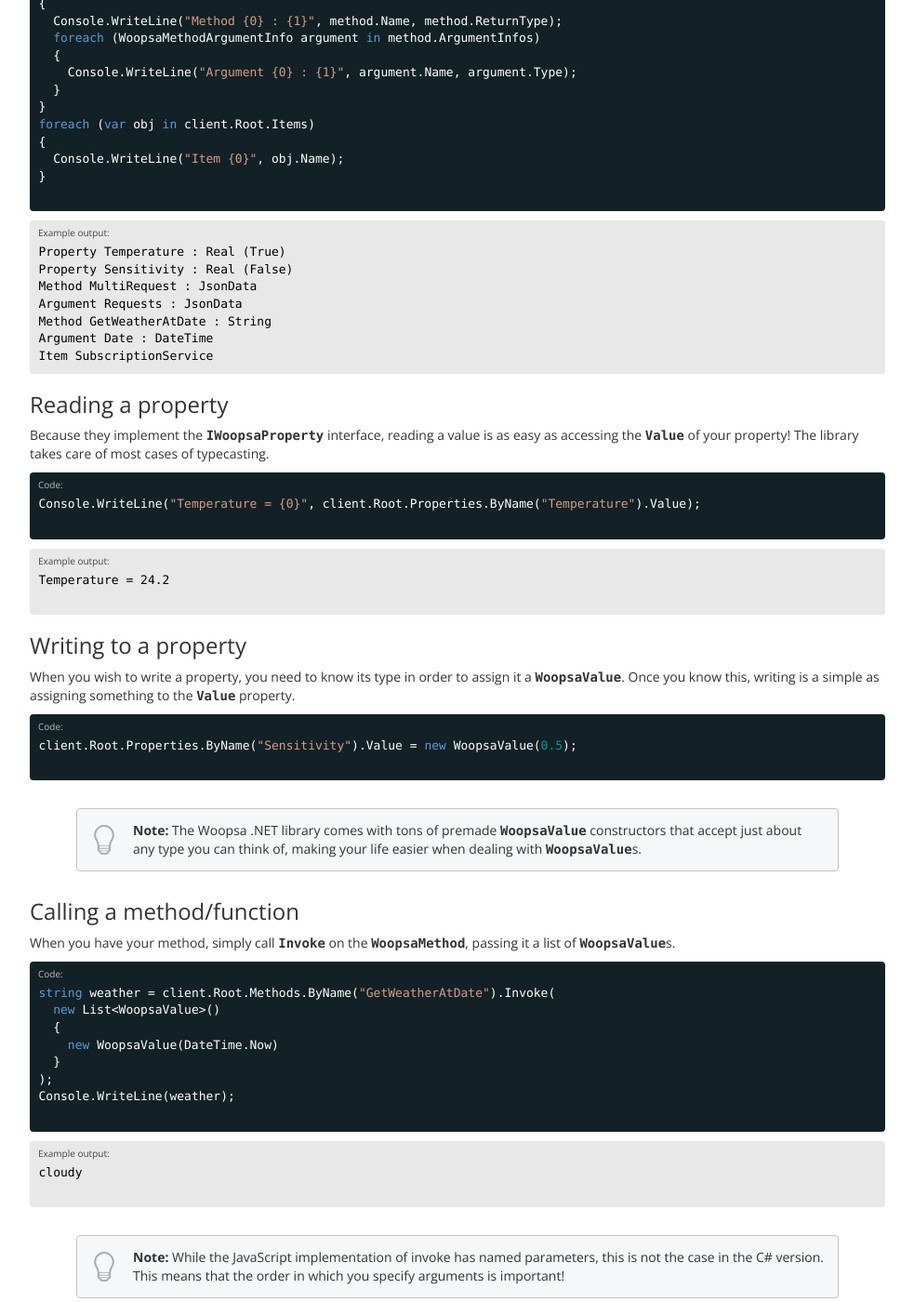
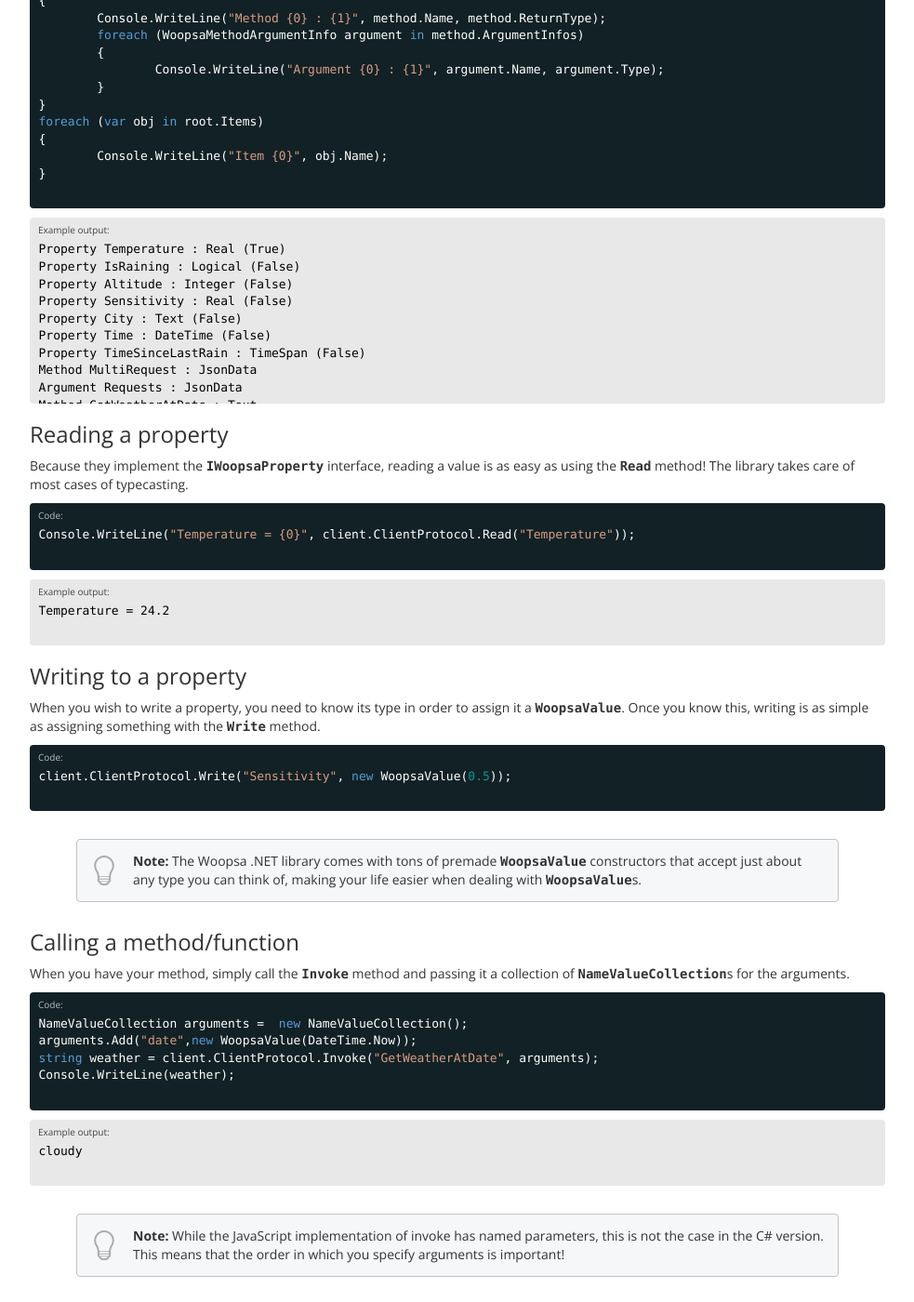
Before and after one commit to woopsa-protocol/woopsa-protocol.github.io, a Jekyll site: the page built from get-started.html, in a window 1280 px wide and 1400 px high, scrolled down 21394 px. Shown: the whole window at 93% size, without its empty margins (148-1131 px from the left). Built offline with Jekyll 4.4.1, drawn with Linux system fonts in a browser that asks for light colours; some of the changed text lies outside the part shown.

Commit message:
Adaptation of "Get started" for the new library C# / .NET

```diff
--- a/get-started.html
+++ b/get-started.html
@@ -195,22 +195,22 @@
 	<h3 id="csharp-server-publishing-only-part-of-your-model">Publishing only part of your model</h3>
 	<p>If, for any reason, you don't want to publish your entire object and want to choose exactly what to publish, you can! There are two metadata attributes you can use in C# to accomplish this.</p>
 	<ul>
-		<li><samp>[WoopsaVisible(true)]</samp> Applies to properties, fields and methods. This tells the reflector to publish this item. <strong>Note:</strong> these attributes are ignored if the <samp>[WoopsaVisibility(WoopsaObjectAdapterVisibility.WoopsaVisible)]</samp> isn't present in the class.</li>
-		<li><samp>[WoopsaVisibility(WoopsaObjectAdapterVisibility.WoopsaVisible)]</samp> Applies to classes. Just put this attribute on your class and <samp>[WoopsaVisible(true)]</samp> will be taken into account.</li>
+		<li><samp>[WoopsaVisible(false)]</samp> Applies to properties, fields and methods. This tells the reflector to not publish this item.</li>
+		<li><samp>[WoopsaVisibility(WoopsaVisibility.None)]</samp> Applies to classes. Just put this attribute on your class. All content on your instances will not be published </li>
 	</ul>
 	<p>In summary, this is what your new class should look like:</p>
 	<div class="code">
 	{% highlight csharp %}
-[WoopsaVisibility(WoopsaObjectAdapterVisibility.WoopsaVisible)]
+[WoopsaVisibility(WoopsaVisibility.None)]
 public class WeatherStation
 {
-  [WoopsaVisible(true)]
+  [WoopsaVisible(false)]
   public double Temperature { get; private set; }
 
   [WoopsaVisible(true)]
   public double Sensitivity { get; set; }
 
-  [WoopsaVisible(true)]
+  [WoopsaVisible(false)]
   public string GetWeatherAtDate(DateTime date)
   {
     switch (date.DayOfWeek)
@@ -224,10 +224,11 @@
 }
 	{% endhighlight %}
 	</div>
+	<p class="note"><strong>Note:</strong> By default, the entire model is published </p>
 
 	<h3 id="csharp-server-working-with-a-complete-hierarchy">Working with a complete hierarchy</h3>
-	<p>The reflector works very well, even with nested objects. However, for performance reasons, the object tree is only explored on creation. This means that if you change the embedded objects in your classes, the new data won't be available until you call the <samp>ClearCache</samp> method.</p>
-	<p>Here's an example of using embedded objects and where things might go wrong:</p>
+	<p>The reflector works very well, even with nested objects. The object tree is explored on creation and if you change the embedded objects in your classes, the new data would be right available.</p>
+	<p>Here's an example of using embedded objects:</p>
 	<div class="code">
 	{% highlight csharp %}
 public class SmokeDetector
@@ -254,37 +255,37 @@
 
 ...
 
-system.SmokeDetector = new SmokeDetector(); // This won't update the server cache!
-server.ClearCache(); // Now it works with the newly set object
+system.SmokeDetector = new SmokeDetector(); // This would update the server cache!!
+
 	{% endhighlight %}
 	</div>
 	<p>That's it! If you want to know more about how to use the server, please take a look at some of the examples available in the source code. You can also read the <a href="/specifications/">full specifications</a> of the Woopsa protocol to get a better understanding of how everything works!</p>
-	<p class="note"><strong>Note:</strong> Try not to clear the cache too often as it will drastically reduce performance.</p>
 
 	<h3 id="csharp-server-using-ssl-tls">Using SSL/TLS</h3>
 	<p>Because Woopsa is based on HTTP, adding SSL/TLS is a breeze! You just need to specify port 443, add a certificate and you're good-to-go. The internal <samp>WebServer</samp> (Woopsa's own lightweight HTTP server) has a concept called <em>Pre-route Processing</em> which allows it to manipulate the data stream before the actual HTTP route handling is done. This makes adding SSL/TLS as easy as adding a <samp>TlsProcessor</samp> to the <samp>WebServer</samp>'s <samp>PreRouteProcessors</samp>:
 	{% highlight csharp %}
 WeatherStation station = new WeatherStation();
 WoopsaServer server = new WoopsaServer(station, 443);
-server.WebServer.PreRouteProcessors.Add(new TlsProcessor("{path-to-your-certificate.p12}","{private-key-password}"))
+server.WebServer.PreRouteProcessors.Add(new TlsProcessor("{path-to-your-certificate.p12}","{private-key-password}"));
 	{% endhighlight %}
 	<p class="note"><strong>Note:</strong> Internally, this processor uses .NET's <samp>SslStream</samp> and <samp>X509Certificate2</samp> coupled with <samp>AuthenticateAsServer()</samp>. This means that the certificate you pass to the processor must be a PKCS12 package with a password-protected private key embedded in it. Creating certificates is not related to Woopsa and is not covered in this guide.</p>
 
 	<h3 id="csharp-server-using-authentication">Using authentication</h3>
 	<p>Because Woopsa is based on HTTP, authentication is done with the simple WWW-Authenticate mechanism. This means that clients wishing to connect to your authentication-enabled Woopsa server will need to provide the <samp>Authorization</samp> header with proper Base64-encoded credentials.</p>
-	<p>To enable authentication on the server, you simply need to give the server a <samp>delegate bool WWWAuthenticator.Check(string username, string password)</samp> through the <samp>CheckAuthenticate</samp> property. You can then check against this username and password as you wish, and return <samp>true</samp> on success or <samp>false</samp> on failure.</p>
-	<p>To disable authentication on the server, simply set <samp>CheckAuthenticate</samp> to <samp>null</samp> (which is the case by default).</p>
+	<p>To enable authentication on the server, you simply need to give the server a <samp>SimpleAuthenticator</samp> through the <samp>Authenticator</samp> property. You can then check against the username and password as you wish, and return <samp>true</samp> on success or <samp>false</samp> on failure.</p>
+	<p>To disable authentication on the server, simply set <samp>Authenticator</samp> to <samp>null</samp> (which is the case by default).</p>
 	<div class="code">
 	{% highlight csharp %}
+private void authenticate(object sender, AuthenticationCheckEventArgs e)
+{
+	e.IsAuthenticated = e.Username == "admin" && e.Password == "1";
+}
+
+...
+
 WeatherStation root = new WeatherStation();
 WoopsaServer woopsaServer = new WoopsaServer(root, 80);
-woopsaServer.CheckAuthenticate = delegate(string username, string password)
-{
-  if (username == "admin" && password == "password")
-    return true;
-  else
-    return false;
-};
+woopsaServer.Authenticator = new SimpleAuthenticator("Woopsa server", authenticate);
 	{% endhighlight %}
 	</div>
 	<p>Of course, SSL/TLS and authentication work together seamlessly and thus allow full server and client-side authentication. That's the magic of using standards!</p>
@@ -919,14 +920,15 @@
 	<p>The C# / .NET library abstracts away a lot of the workings of Woopsa. It works differently from the JavaScript implementation, making use of all the powerful features that the C# language and .NET platform have to offer.</p>
 
 	<h3 id="csharp-client-exploring-the-object-tree">Exploring the object tree</h3>
-	<p>The Woopsa client publishes a <samp>Root</samp> object which implements the <samp>IWoopsaObject</samp> interface. This object is filled on-demand with all the published properties, methods and items on the server as <samp>IEnumerable</samp> properties. This means that you can simply iterate through these properties to know exactly what's on the server, without any additional logic!</p>
+	<p>A <samp>Root</samp> object which implements the <samp>IWoopsaObject</samp> interface can be obtained from the Woopsa client method, <samp>CreateBoundRoot</samp>. This object is filled on-demand with all the published properties, methods and items on the server as <samp>IEnumerable</samp> properties. This means that you can simply iterate through these properties to know exactly what's on the server, without any additional logic!</p>
 	<div class="code">
 	{% highlight csharp %}
-foreach (var property in client.Root.Properties)
+WoopsaBoundClientObject root = client.CreateBoundRoot();
+foreach (var property in root.Properties)
 {
 	Console.WriteLine("Property {0} : {1} ({2})", property.Name, property.Type, property.IsReadOnly);
 }
-foreach (var method in client.Root.Methods)
+foreach (var method in root.Methods)
 {
 	Console.WriteLine("Method {0} : {1}", method.Name, method.ReturnType);
 	foreach (WoopsaMethodArgumentInfo argument in method.ArgumentInfos)
@@ -934,7 +936,7 @@
 		Console.WriteLine("Argument {0} : {1}", argument.Name, argument.Type);
 	}
 }
-foreach (var obj in client.Root.Items)
+foreach (var obj in root.Items)
 {
 	Console.WriteLine("Item {0}", obj.Name);
 }
@@ -943,20 +945,26 @@
 	<div class="output">
 	{% highlight text %}
 Property Temperature : Real (True)
+Property IsRaining : Logical (False)
+Property Altitude : Integer (False)
 Property Sensitivity : Real (False)
+Property City : Text (False)
+Property Time : DateTime (False)
+Property TimeSinceLastRain : TimeSpan (False)
 Method MultiRequest : JsonData
 Argument Requests : JsonData
-Method GetWeatherAtDate : String
-Argument Date : DateTime
+Method GetWeatherAtDate : Text
+Argument date : DateTime
 Item SubscriptionService
+Item Thermostat
 {% endhighlight %}
 	</div>
 
 	<h3 id="csharp-client-reading-a-property">Reading a property</h3>
-	<p>Because they implement the <samp>IWoopsaProperty</samp> interface, reading a value is as easy as accessing the <samp>Value</samp> of your property! The library takes care of most cases of typecasting.</p>
+	<p>Because they implement the <samp>IWoopsaProperty</samp> interface, reading a value is as easy as  using the <samp>Read</samp> method! The library takes care of most cases of typecasting.</p>
 	<div class="code">
 	{% highlight csharp %}
-Console.WriteLine("Temperature = {0}", client.Root.Properties.ByName("Temperature").Value);
+Console.WriteLine("Temperature = {0}", client.ClientProtocol.Read("Temperature"));
 	{% endhighlight %}
 	</div>
 	<div class="output">
@@ -966,24 +974,21 @@
 	</div>
 
 	<h3 id="csharp-client-writing-to-a-property">Writing to a property</h3>
-	<p>When you wish to write a property, you need to know its type in order to assign it a <samp>WoopsaValue</samp>. Once you know this, writing is a simple as assigning something to the <samp>Value</samp> property.</p>
+	<p>When you wish to write a property, you need to know its type in order to assign it a <samp>WoopsaValue</samp>. Once you know this, writing is as simple as assigning something with the <samp>Write</samp> method.</p>
 	<div class="code">
 	{% highlight csharp %}
-client.Root.Properties.ByName("Sensitivity").Value = new WoopsaValue(0.5);
+client.ClientProtocol.Write("Sensitivity", new WoopsaValue(0.5));
 	{% endhighlight %}
 	</div>
 	<p class="note"><strong>Note:</strong> The Woopsa .NET library comes with tons of premade <samp>WoopsaValue</samp> constructors that accept just about any type you can think of, making your life easier when dealing with <samp>WoopsaValue</samp>s.</p>
 
 	<h3 id="csharp-client-calling-a-method-function">Calling a method/function</h3>
-	<p>When you have your method, simply call <samp>Invoke</samp> on the <samp>WoopsaMethod</samp>, passing it a list of <samp>WoopsaValue</samp>s.
+	<p>When you have your method, simply call the <samp>Invoke</samp> method and passing it a collection of <samp>NameValueCollection</samp>s for the arguments.
 	<div class="code">
 	{% highlight csharp %}
-string weather = client.Root.Methods.ByName("GetWeatherAtDate").Invoke(
-  new List<WoopsaValue>()
-  {
-    new WoopsaValue(DateTime.Now)
-  }
-);
+NameValueCollection arguments =  new NameValueCollection();
+arguments.Add("date",new WoopsaValue(DateTime.Now));
+string weather = client.ClientProtocol.Invoke("GetWeatherAtDate", arguments);
 Console.WriteLine(weather);
 	{% endhighlight %}
 	</div>
@@ -995,24 +1000,24 @@
 	<p class="note"><strong>Note:</strong> While the JavaScript implementation of invoke has named parameters, this is not the case in the C# version. This means that the order in which you specify arguments is important!</p>
 
 	<h2 id="csharp-client-listening-for-value-changes">Listening for value changes</h2>
-	<p><samp>WoopsaClientProperty</samp> has a useful <samp>Change</samp> event that you can subscribe to.</p>
+	<p><samp>WoopsaClient</samp> has a useful <samp>Subscribe</samp> method via the <samp>SubscriptionChannel</samp> property that you can use with a path and a <samp>EventHandler</samp> for the arguments.</p>
 	<div class="code">
 	{% highlight csharp %}
-client.Root.Properties.ByName("Temperature").Change += Temperature_Changed;
+client.SubscriptionChannel.Subscribe("Sensitivity", Sensitivity_Changed);
 ...
-private void Temperature_Changed(object sender, WoopsaNotificationEventArgs e)
+private void Sensitivity_Changed(object sender, WoopsaNotificationEventArgs e)
 {
-  Console.WriteLine(e.Value);
+	Console.WriteLine(e.Notification.Value.ToString());
 }
 	{% endhighlight %}
 	</div>
 	<div class="output">
 	{% highlight text %}
-24.2
+0.6
 ..
-24.3
+0.7
 ..
-24.1
+0.8
 ..
 	{% endhighlight %}
 	</div>
```
Lines whose indentation alone changed are shown as unchanged.
